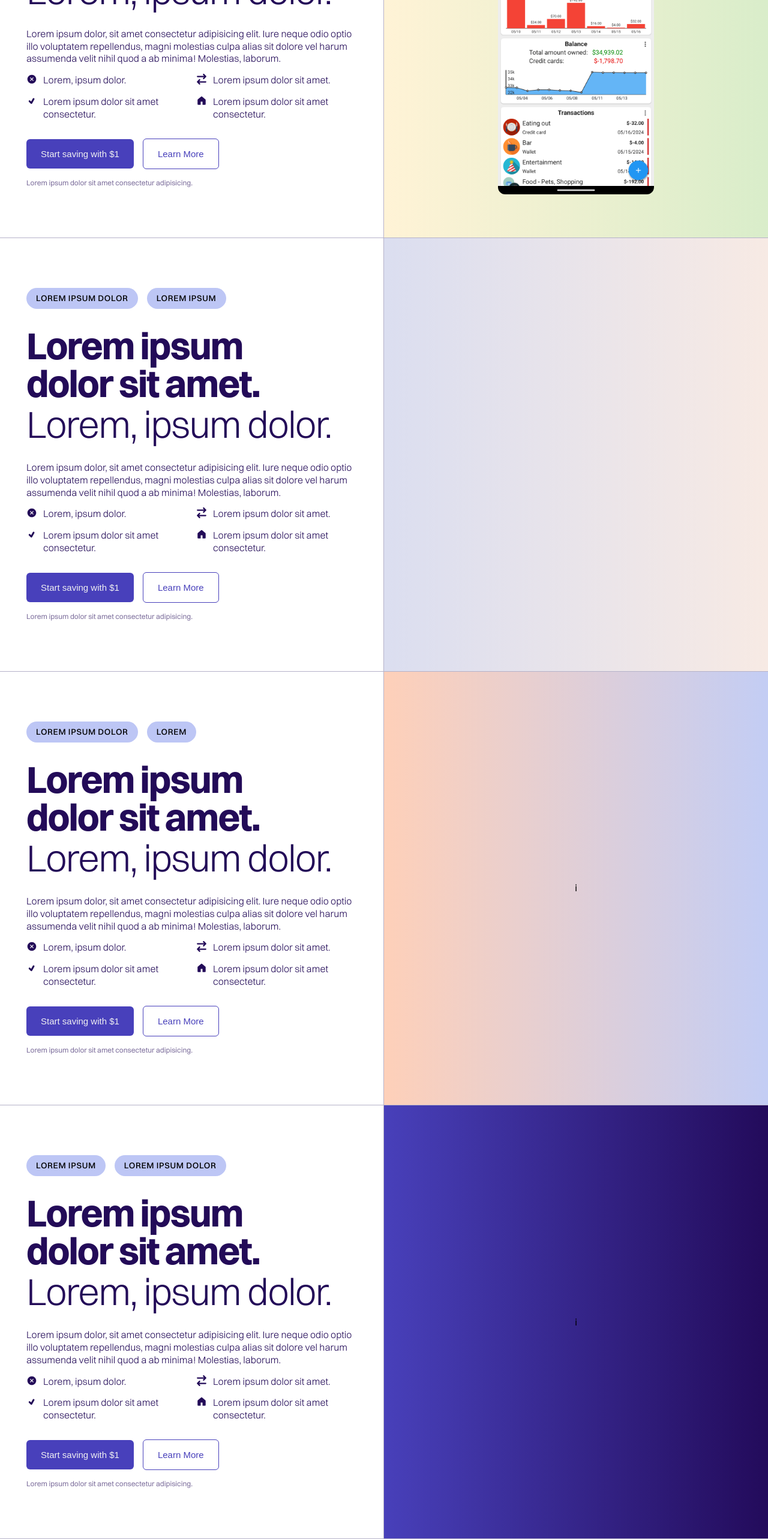
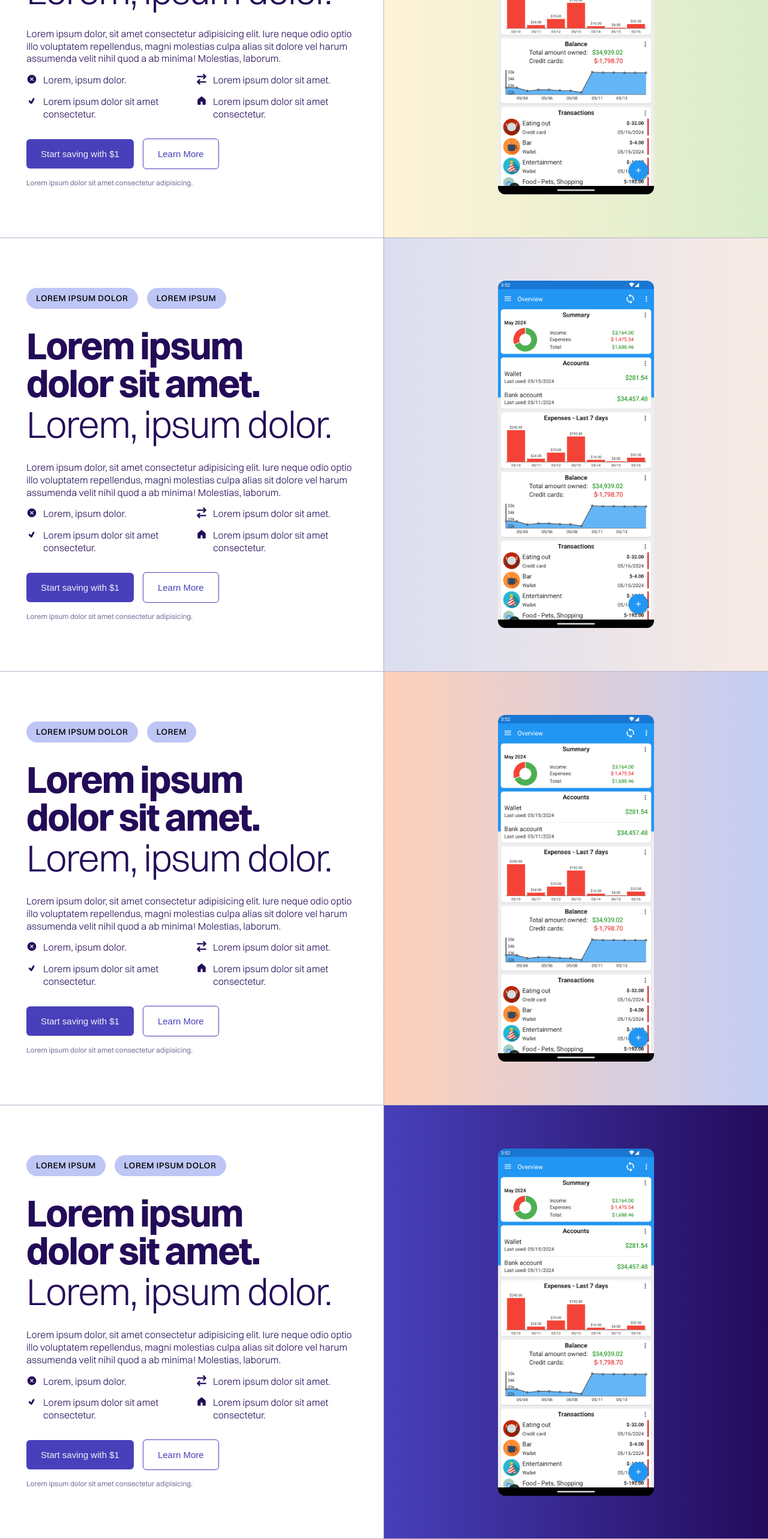
Before and after one commit to ayushcodes0/Tj-Frontend, a React (Vite) app: page / in a window 1280 px wide. Shown: the part 1315-3881 px from the top of the page at 60% size. Built offline with nearby package versions, Linux system fonts and the light colour scheme.

Commit message:
temp image added background color  added

```diff
--- a/src/pages/LandingPage/LandingPage.tsx
+++ b/src/pages/LandingPage/LandingPage.tsx
@@ -156,7 +156,9 @@ const LandingPage = () => {
           secondaryButtonText="Learn More"
           buttonSmallText="Lorem ipsum dolor sit amet consectetur adipisicing."
         />
-        <div className={Styles.informationImageContainer} style={{background: "linear-gradient(to left, #f7eae4, #DBDEF0)"}}></div>
+        <div className={Styles.informationImageContainer} style={{background: "linear-gradient(to left, #f7eae4, #DBDEF0)"}}>
+          <img src={tradeImage} width={260} alt="" className={Styles.infoImage} />
+        </div>
         <InfoContainer
           tags={["Lorem Ipsum dolor", "Lorem"]}
           heading="Lorem ipsum dolor sit amet."
@@ -184,7 +186,9 @@ const LandingPage = () => {
           secondaryButtonText="Learn More"
           buttonSmallText="Lorem ipsum dolor sit amet consectetur adipisicing."
         />
-        <div className={Styles.informationImageContainer} style={{background: "linear-gradient(to left, #c3cdf4, #fed0b9)"}}>i</div>
+        <div className={Styles.informationImageContainer} style={{background: "linear-gradient(to left, #c3cdf4, #fed0b9)"}}>
+          <img src={tradeImage} width={260} alt="" className={Styles.infoImage} />
+        </div>
         <InfoContainer
           tags={["Lorem Ipsum", "Lorem Ipsum dolor"]}
           heading="Lorem ipsum dolor sit amet."
@@ -212,7 +216,9 @@ const LandingPage = () => {
           secondaryButtonText="Learn More"
           buttonSmallText="Lorem ipsum dolor sit amet consectetur adipisicing."
         />
-        <div className={Styles.informationImageContainer} style={{background: "linear-gradient(to left, #230b5b, #4840ba)"}}>i</div>
+        <div className={Styles.informationImageContainer} style={{background: "linear-gradient(to left, #230b5b, #4840ba)"}}>
+          <img src={tradeImage} width={260} alt="" className={Styles.infoImage} />
+        </div>
       </div>
     </div>
   )
```
